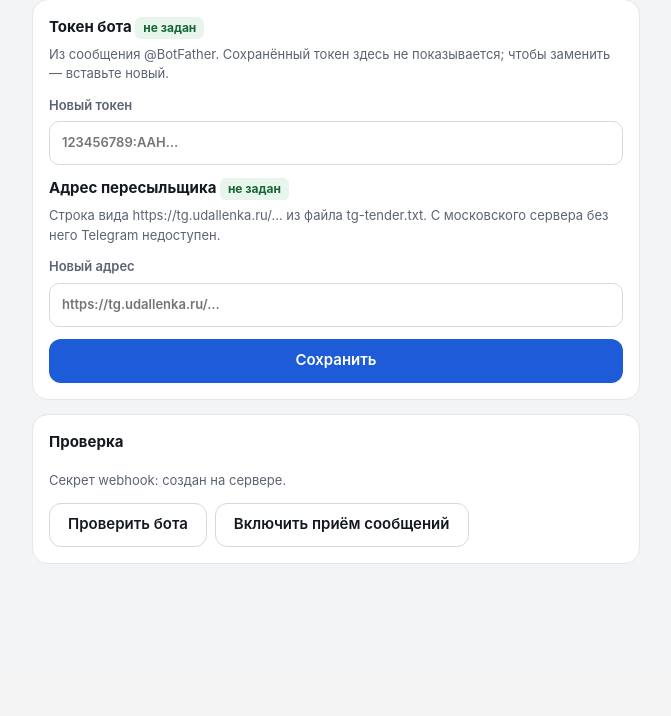
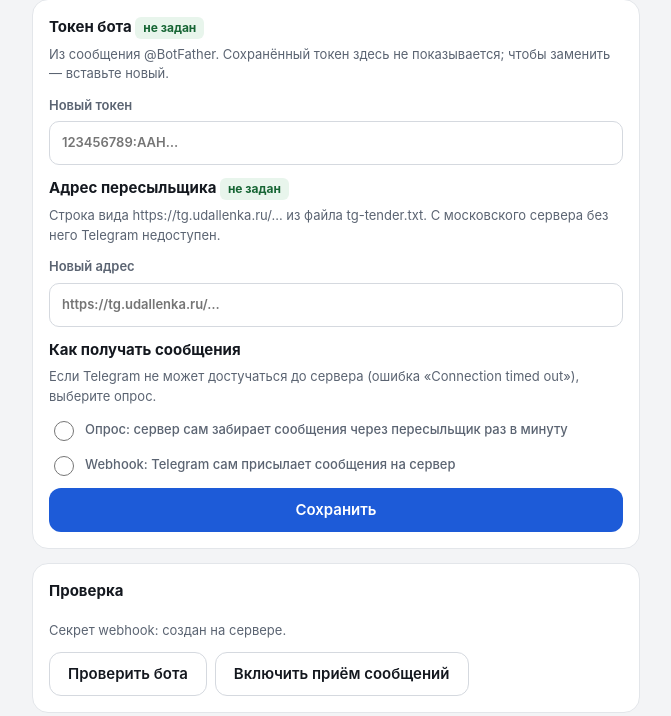
Before and after one commit to promstroy407/tender-radar, a Laravel app: template resources/views/settings/telegram.blade.php in a window 1280 px wide. Shown: the part 120-836 px from the top of the page, without its empty margins (304-975 px from the left). Before the commit the page ends 684 px from the top, so only its background shows below. Run offline with Laravel 12, Linux system fonts and the light colour scheme; the template is opened without the code that fills it: most values are stand-ins (such as "Sample title", 1, 10 or a date in 2020).

Commit message:
Telegram: режим приёма сообщений переключается на странице настроек
Webhook не работает: Telegram получает «Connection timed out» при обращении
к московскому серверу FirstVDS (входящие от Telegram тоже закрыты).
Запасной режим getUpdates уже был, но включался только через .env.

- На странице «Настройки → Telegram» выбор: опрос или webhook (хранится в settings).
- Кнопка «Включить приём сообщений» в режиме опроса снимает webhook
  вместо установки; дальше планировщик раз в минуту забирает сообщения.
- Тесты: сохранение режима, неверное значение, поведение кнопки, команда poll.

Co-Authored-By: Claude Opus 5.5 <noreply@anthropic.com>
Claude-Session: https://claude.ai/code/session_016CiYjDi1iugbVuGHXVcJEe

```diff
--- a/app/Enums/SettingKey.php
+++ b/app/Enums/SettingKey.php
@@ -8,4 +8,5 @@ enum SettingKey: string
 {
     case TelegramBotToken = 'telegram.bot_token';
     case TelegramApiUrl = 'telegram.api_url';
+    case TelegramUpdatesMode = 'telegram.updates_mode';
 }
--- a/app/Providers/AppServiceProvider.php
+++ b/app/Providers/AppServiceProvider.php
@@ -30,6 +30,7 @@ class AppServiceProvider extends ServiceProvider
             $overrides = $app->make(SettingsService::class);
             $settings['bot_token'] = $overrides->get(SettingKey::TelegramBotToken) ?? ($settings['bot_token'] ?? null);
             $settings['api_url'] = $overrides->get(SettingKey::TelegramApiUrl) ?? ($settings['api_url'] ?? null);
+            $settings['updates_mode'] = $overrides->get(SettingKey::TelegramUpdatesMode) ?? ($settings['updates_mode'] ?? null);
 
             return TelegramConfig::fromArray($settings);
         });
--- a/app/Services/Telegram/TelegramWebhookService.php
+++ b/app/Services/Telegram/TelegramWebhookService.php
@@ -14,6 +14,11 @@ class TelegramWebhookService
         private readonly TelegramConfig $config,
         private readonly string $appUrl,
     ) {}
+
+    public function mode(): TelegramUpdatesMode
+    {
+        return $this->config->updatesMode;
+    }
 
     public function webhookUrl(): string
     {
--- a/resources/views/settings/telegram.blade.php
+++ b/resources/views/settings/telegram.blade.php
@@ -51,6 +51,22 @@
             <label class="check"><input type="checkbox" name="clear_api_url" value="1"> Удалить сохранённый адрес</label>
         @endif
 
+        <div>
+            <h2>Как получать сообщения</h2>
+            <p class="muted">Если Telegram не может достучаться до сервера (ошибка «Connection timed out»), выберите опрос.</p>
+        </div>
+        <label class="check">
+            <input type="radio" name="updates_mode" value="polling" @checked($updatesMode === 'polling')>
+            Опрос: сервер сам забирает сообщения через пересыльщик раз в минуту
+        </label>
+        <label class="check">
+            <input type="radio" name="updates_mode" value="webhook" @checked($updatesMode === 'webhook')>
+            Webhook: Telegram сам присылает сообщения на сервер
+        </label>
+        @error('updates_mode')
+            <p class="error">{{ $message }}</p>
+        @enderror
+
         <button type="submit">Сохранить</button>
     </form>
 
```
Also changed, not shown: app/Http/Controllers/TelegramSettingsController.php (+13 -0 lines), app/Http/Requests/TelegramSettingsRequest.php (+8 -0 lines), tests/Feature/TelegramSettingsTest.php (+44 -0 lines).
